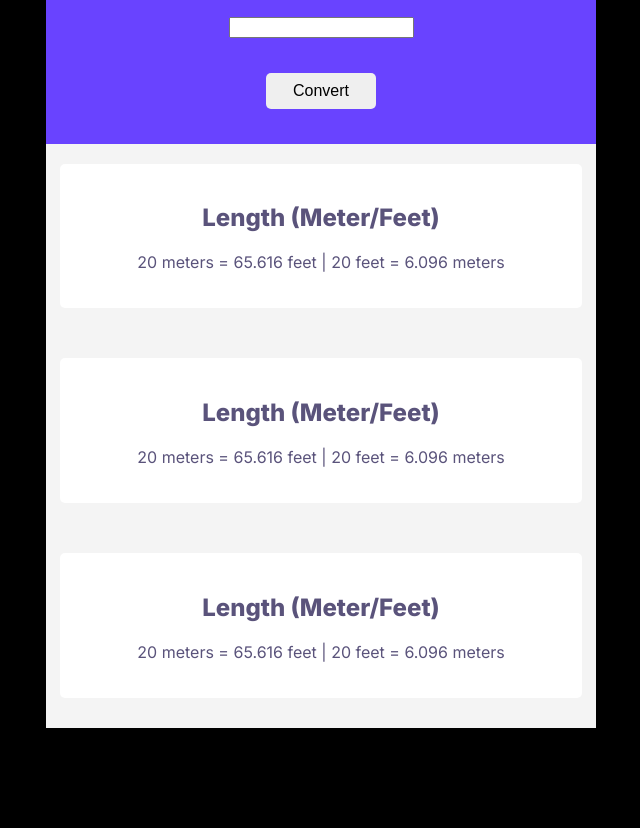
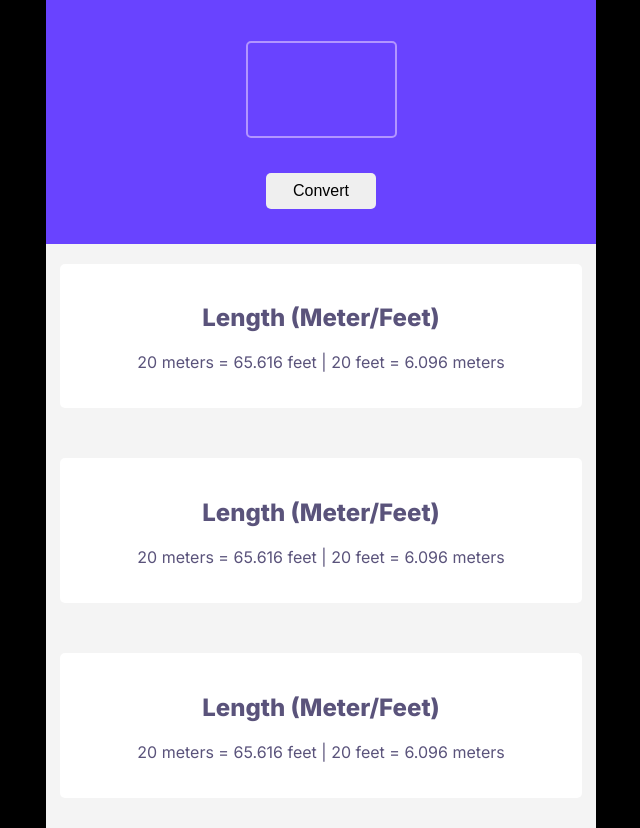
Before and after one commit to BiljanaKotev/metric-imperial-unit-conversion, a plain HTML site: page index.html in a window 1280 px wide. Shown: the part 93-921 px from the top of the page, without its empty margins (319-959 px from the left). Before the commit the page ends 821 px from the top, so only its background shows below. Drawn offline with Linux system fonts and the light colour scheme.

Commit message:
removed header class

```diff
--- a/src/styles.css
+++ b/src/styles.css
@@ -3,9 +3,6 @@ body {
   background-color: #000000;
   text-align: center;
   margin: 0 auto;
-}
-
-header {
 }
 
 .top-container {
@@ -25,7 +22,7 @@ h1 {
   text-align: center;
 }
 
-header #unit {
+#unit {
   font-size: 58px;
   font-weight: 800;
   border-radius: 5px;
```
